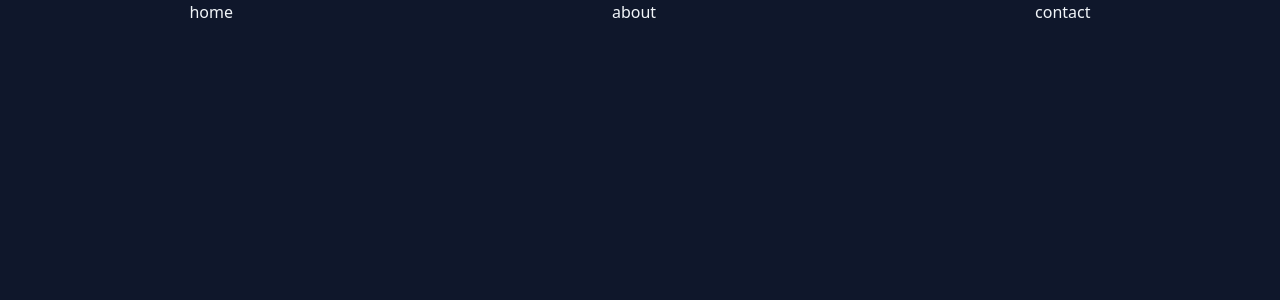
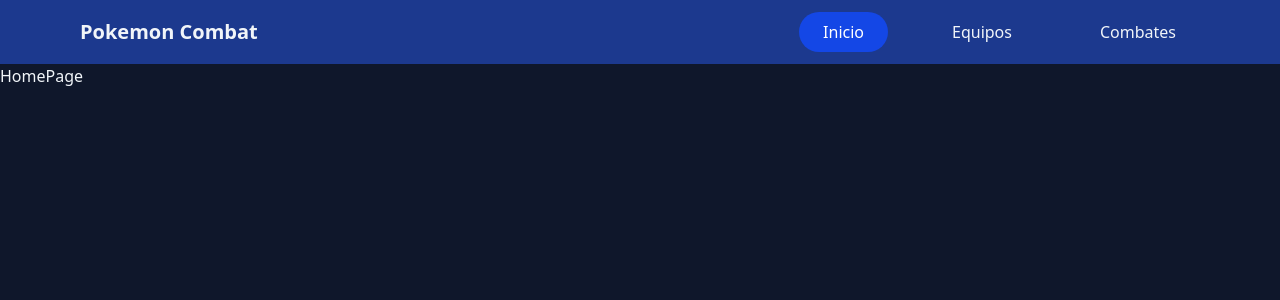
Before and after one commit to JulioCesar97DB/pokemon, a React (Vite) app: page / in a window 1280 px wide. Shown: the top 300 px of the page. Built offline with nearby package versions, Linux system fonts and the light colour scheme.

Commit message:
feat: add HomePage, TeamsPage, and CombatPage components with routing setup

```diff
--- a/src/components/Navbar.jsx
+++ b/src/components/Navbar.jsx
@@ -1,11 +1,46 @@
 import React from "react";
+import { Link, useLocation } from "react-router-dom";
 
 export const Navbar = () => {
+  const { pathname } = useLocation();
+
   return (
-    <nav className="flex w-full justify-around items-center">
-      <a href="">home</a>
-      <a href="">about</a>
-      <a href="">contact</a>
+    <nav className="w-full bg-blue-900">
+      <div className="max-w-6xl mx-auto px-4 py-3 flex justify-between items-center">
+        <div className="text-xl font-bold">Pokemon Combat</div>
+        <div className="flex space-x-10">
+          <Link
+            to="/"
+            className={`flex items-center px-6 py-2 rounded-full transition-all duration-200 ${
+              pathname === "/"
+                ? "bg-blue-700 text-white"
+                : "hover:bg-blue-800 hover:text-blue-100"
+            }`}
+          >
+            Inicio
+          </Link>
+          <Link
+            to="/teams"
+            className={`flex items-center px-6 py-2 rounded-full transition-all duration-200 ${
+              pathname === "/teams"
+                ? "bg-blue-700 text-white"
+                : "hover:bg-blue-800 hover:text-blue-100"
+            }`}
+          >
+            Equipos
+          </Link>
+          <Link
+            to="/combat"
+            className={`flex items-center px-6 py-2 rounded-full transition-all duration-200 ${
+              pathname === "/combat"
+                ? "bg-blue-700 text-white"
+                : "hover:bg-blue-800 hover:text-blue-100"
+            }`}
+          >
+            Combates
+          </Link>
+        </div>
+      </div>
     </nav>
   );
 };
--- a/src/layouts/MainLayout.jsx
+++ b/src/layouts/MainLayout.jsx
@@ -4,7 +4,7 @@ import { Navbar } from "../components/Navbar";
 
 export const MainLayout = () => {
   return (
-    <div>
+    <div className="h-screen">
       <Navbar />
       <Outlet />
     </div>
--- /dev/null
+++ b/src/layouts/TeamsLayout.jsx
@@ -0,0 +1,11 @@
+import React from "react";
+import { Outlet } from "react-router-dom";
+
+export const TeamsLayout = () => {
+  return (
+    <div>
+      TeamsLayout
+      <Outlet />
+    </div>
+  );
+};
--- /dev/null
+++ b/src/pages/CombatPage.jsx
@@ -0,0 +1,7 @@
+import React from 'react'
+
+export const CombatPage = () => {
+  return (
+    <div>CombatPage</div>
+  )
+}
--- /dev/null
+++ b/src/pages/HomePage.jsx
@@ -0,0 +1,7 @@
+import React from 'react'
+
+export const HomePage = () => {
+  return (
+    <div>HomePage</div>
+  )
+}
--- /dev/null
+++ b/src/pages/TeamsPage.jsx
@@ -0,0 +1,7 @@
+import React from 'react'
+
+export const TeamsPage = () => {
+  return (
+    <div>TeamsPage</div>
+  )
+}
--- a/src/router/router.js
+++ b/src/router/router.js
@@ -1,6 +1,10 @@
 import { createBrowserRouter } from "react-router";
 import Root from "../Root";
 import { MainLayout } from "../layouts/MainLayout";
+import { HomePage } from "../pages/HomePage";
+import { TeamsPage } from "../pages/TeamsPage";
+import { TeamsLayout } from "../layouts/TeamsLayout";
+import { CombatPage } from "../pages/CombatPage";
 
 
 export const router = createBrowserRouter([
@@ -10,7 +14,26 @@ export const router = createBrowserRouter([
             {
                 path: "/",
                 Component: MainLayout,
-
+                children: [
+                    {
+                        index: true,
+                        Component: HomePage
+                    },
+                    {
+                        path: "teams",
+                        Component: TeamsLayout,
+                        children: [
+                            {
+                                index: true,
+                                Component: TeamsPage
+                            }
+                        ]
+                    },
+                    {
+                        path: "combat",
+                        Component: CombatPage
+                    }
+                ]
             },
         ]
     }
```
